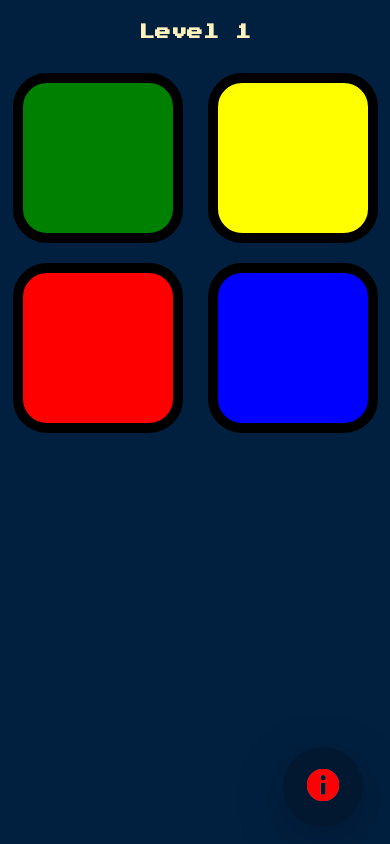
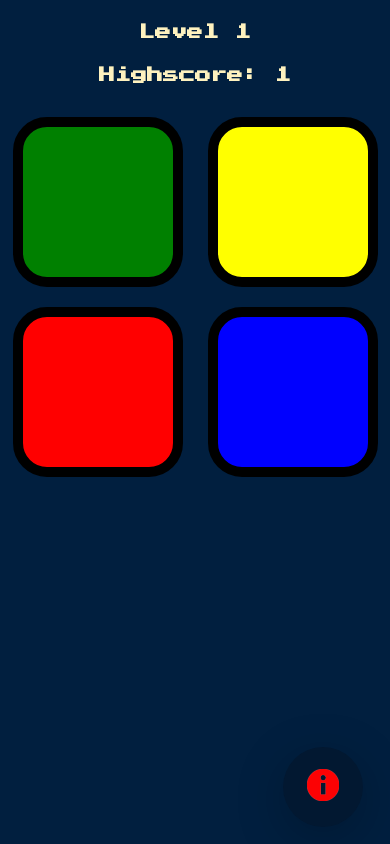
Before and after one commit to Theadedamola/simon-game, a plain HTML site: page index.html in a window 390 px wide. Both pictures are taken after a click on the button "Start". Drawn offline with nearby package versions, Linux system fonts and the light colour scheme.

Commit message:
highscore update

```diff
--- a/game.js
+++ b/game.js
@@ -7,12 +7,17 @@ var userClickedPattern = [];
 
 var level = 0;
 
+var highscore = 0;
+
+
 var started = false;
+
 
 $(".start-btn").click(function(){
     if (!started) {
 
         $("#level-title").html("Level " + level);
+        $(".dis-hs").html("Highscore: " + highscore);
         nextSequence();
         started = true;
         $(".start-btn").hide();
@@ -23,6 +28,7 @@ $(".restart-btn").click(function(){
     if (!started) {
 
         $("#level-title").html("Level " + level);
+        $(".dis-hs").html("Highscore: " + highscore);
         nextSequence();
         started = true;
         $(".restart-btn").hide();
@@ -48,6 +54,15 @@ function nextSequence(){
 
     $("#level-title").html("Level " + level);
 
+    while (level > highscore){
+        highscore++;
+        localStorage.setItem("highscore", 0);
+
+        localStorage.getItem("highscore", highscore);
+        $(".dis-hs").html("Highscore: " + highscore);
+    }
+
+
     var randomNumber = Math.floor((Math.random() * 4));
 
     var randomChosenColor = buttonColours[randomNumber];
@@ -59,6 +74,7 @@ function nextSequence(){
     playSound(randomChosenColor);
 
 }
+
 
 function playSound(name) {
     var audio = new Audio("sounds/" + name + ".mp3");
@@ -96,6 +112,8 @@ function checkAnswer(currentLevel){
     }
 }
 
+
+
 function startOver(){
     level = 0;
     gamePattern = [];
--- a/index.html
+++ b/index.html
@@ -15,6 +15,7 @@
   <h1 id="level-title">Press start to Play</h1>
   <button class="start-btn">Start</button>
   <button class="restart-btn">Restart</button>
+  <h1 class="dis-hs">Highscore: 0</h1>
   <div class="container">
     <div class="row">
 
--- a/styles.css
+++ b/styles.css
@@ -5,27 +5,27 @@ body {
   font-family: 'Press Start 2P', cursive;
 }
 
-#level-title {
-  font-family: 'Press Start 2P', cursive;
+#level-title, h1 {
   font-size: 3rem;
   margin:  1% 5% 1% 5%;
   color: #FEF2BF;
   line-height: 1.5;
 }
+h1{
+  font-size: 2rem;
+}
 .start-btn, .restart-btn{
   font-family: 'Press Start 2P', cursive;
   margin: -10px;
   line-height: 2;
-  padding-top: 24px;
-  padding-left: 32px;
-  padding-bottom: 24px;
-  padding-right: 32px;
+  padding: 24px 32px 24px 32px;
   font-size: 16px;
   border: 0;
   border-radius: 8px;
   background-color: rgb(68, 255, 47);
   color: #011F3F;
 }
+
 .restart-btn{
   display: none;
   margin: auto;
@@ -36,7 +36,6 @@ body {
   border-radius: 100%;
   width: 80px;
   height: 80px;
-  box-shadow: 0, 4, 30px, black;
   position: fixed;
   bottom: 5%;
   right: 5%;
@@ -120,7 +119,7 @@ h2{
   body{
     margin: auto;
   }
-  #level-title {
+  #level-title, .dis-hs {
     margin: 5% auto;
     font-size: 20px;
     width: 100%;
@@ -146,7 +145,7 @@ h2{
 
 
 @media (max-width: 428px) {
-  #level-title {
+  #level-title, .dis-hs {
     margin: 5% auto;
     font-size: 16px;
     width: 100%;
```
